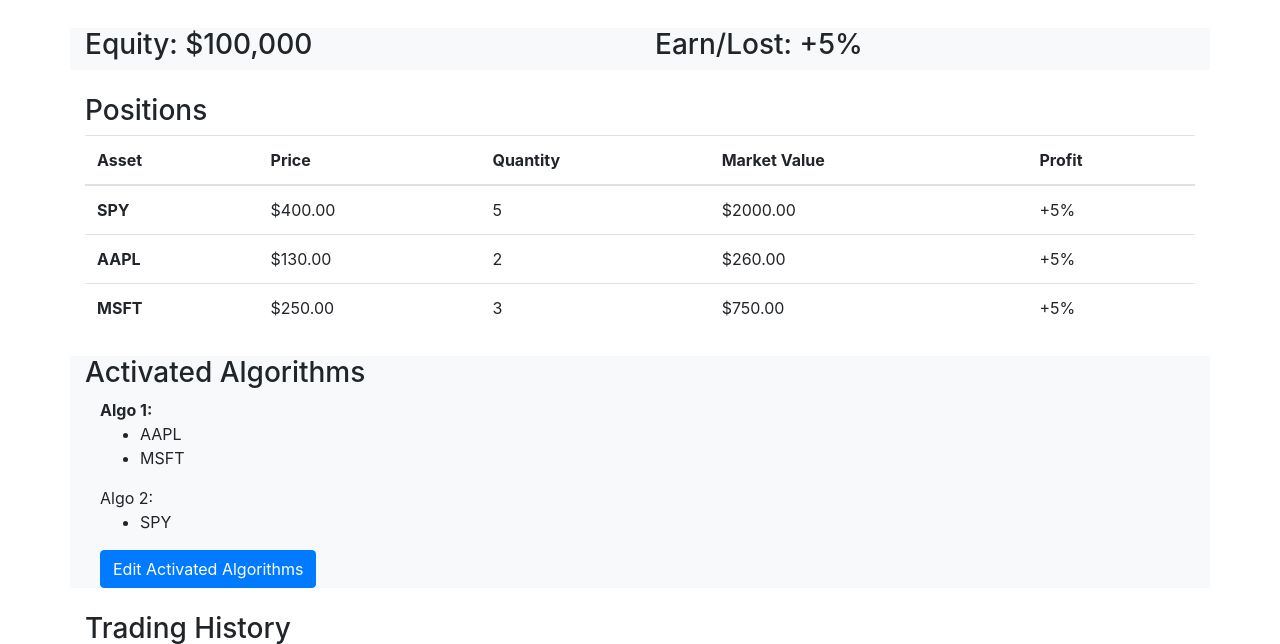
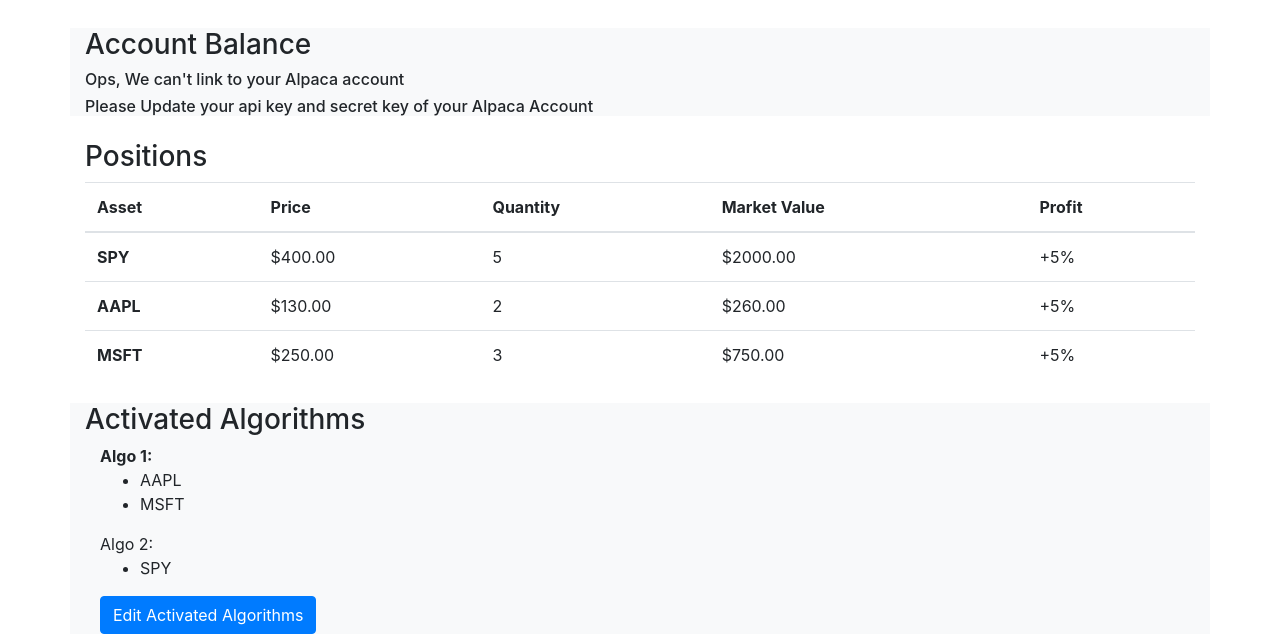
Before and after one commit to yongfu-lu/HODL, a Django app: page /user/dashboard/ in a window 1280 px wide. Shown: the part 56-700 px from the top of the page. Run offline with Django 4.2, Linux system fonts and the light colour scheme; the visitor is signed in with stand-in values (Sample User, id 1); some libraries are stand-ins or nearby versions.

Commit message:
linked alpaca account to show real account balance

```diff
--- a/user/templates/user/dashboard.html
+++ b/user/templates/user/dashboard.html
@@ -2,14 +2,28 @@
 
 {% block content %}
 <div class="container mt-2 bg-light">
-    <div class="row">
-        <div class="col">
-            <h3>Equity: $100,000 </h3>
-        </div>
-        <div class="col">
-            <h3> Earn/Lost: +5% </h3>
-        </div>
-    </div>
+    <h3>Account Balance </h3>
+    {% if is_account_linked %}
+    <table class="table">
+  <thead>
+    <tr>
+      <th scope="col">Equity</th>
+      <th scope="col">Change of Today</th>
+      <th scope="col"> % Change of Today</th>
+    </tr>
+  </thead>
+  <tbody>
+    <tr>
+      <td>{{equity}}</td>
+      <td>{{change_of_today}}</td>
+      <td>{{per_change_of_today}}</td>
+    </tr>
+  </tbody>
+</table>
+    {%else%}
+    <h6> Ops, We can't link to your Alpaca account</h6>
+    <h6> Please Update your api key and secret key of your Alpaca Account</h6>
+    {%endif%}
 </div>
 
 <div class="container mt-4" >
--- /dev/null
+++ b/user/utility.py
@@ -0,0 +1,25 @@
+from alpaca.trading.client import TradingClient
+from alpaca.trading.requests import MarketOrderRequest
+from alpaca.trading.enums import OrderSide, TimeInForce
+
+
+class AlpacaAccount:
+    def __init__(self, api_key, secret_key):
+        self.account = None
+        self.api_key = api_key
+        self.secret_key = secret_key
+
+    def link_account(self):
+        if self.api_key == '' or self.secret_key == '':
+            print('account is not found')
+            return False
+
+        trading_client = TradingClient(self.api_key, self.secret_key, paper=True)
+        try:
+            self.account = trading_client.get_account()
+        except:
+            print("account is not found")
+            return False
+        else:
+            print("account is found")
+            return True
--- a/user/views.py
+++ b/user/views.py
@@ -4,7 +4,7 @@ from .forms import *
 from django.contrib.auth import authenticate, login as auth_login, logout as auth_logout
 from django.contrib import messages
 from .models import CustomUser
-
+from .utility import AlpacaAccount
 
 # Create your views here.
 def register(request):
@@ -45,7 +45,20 @@ def login(request):
 def dashboard(request):
     if not request.user.is_authenticated:
         return redirect('/user/login')
-    return render(request, "user/dashboard.html", {})
+
+    else:
+        alpaca_account = AlpacaAccount(request.user.api_key, request.user.secret_key)
+        is_account_linked = alpaca_account.link_account()
+
+    context = {
+        "is_account_linked": is_account_linked,
+    }
+    if is_account_linked:
+        context["equity"] = float(alpaca_account.account.equity)
+        context["change_of_today"] = float(alpaca_account.account.equity) - float(alpaca_account.account.last_equity)
+        context["per_change_of_today"] = (float(alpaca_account.account.equity) - float(alpaca_account.account.last_equity)) / float(alpaca_account.account.last_equity)
+
+    return render(request, "user/dashboard.html", context)
 
 
 def logout(request):
```
Also changed, not shown: requirements.txt (+16 -0 lines).
